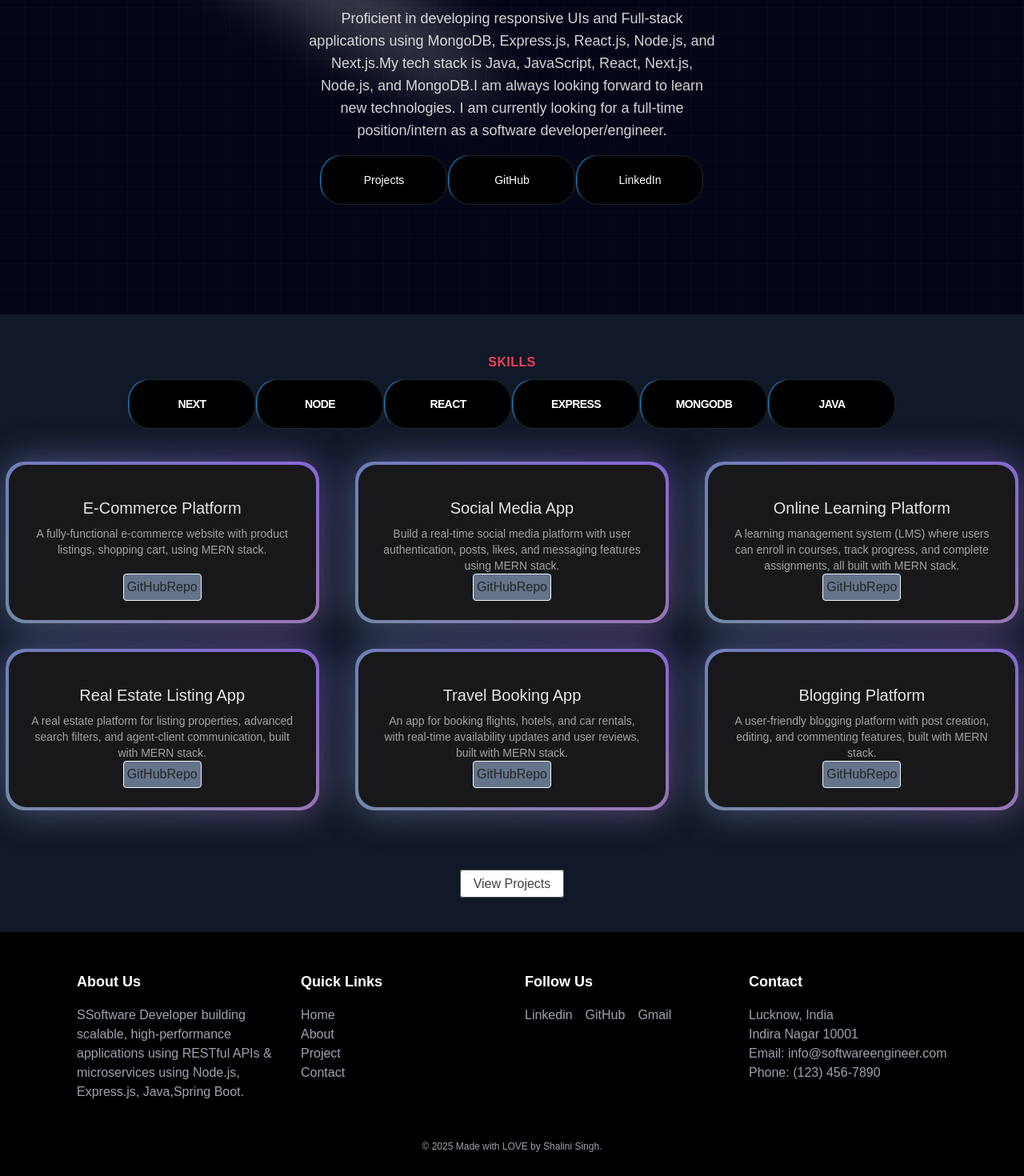
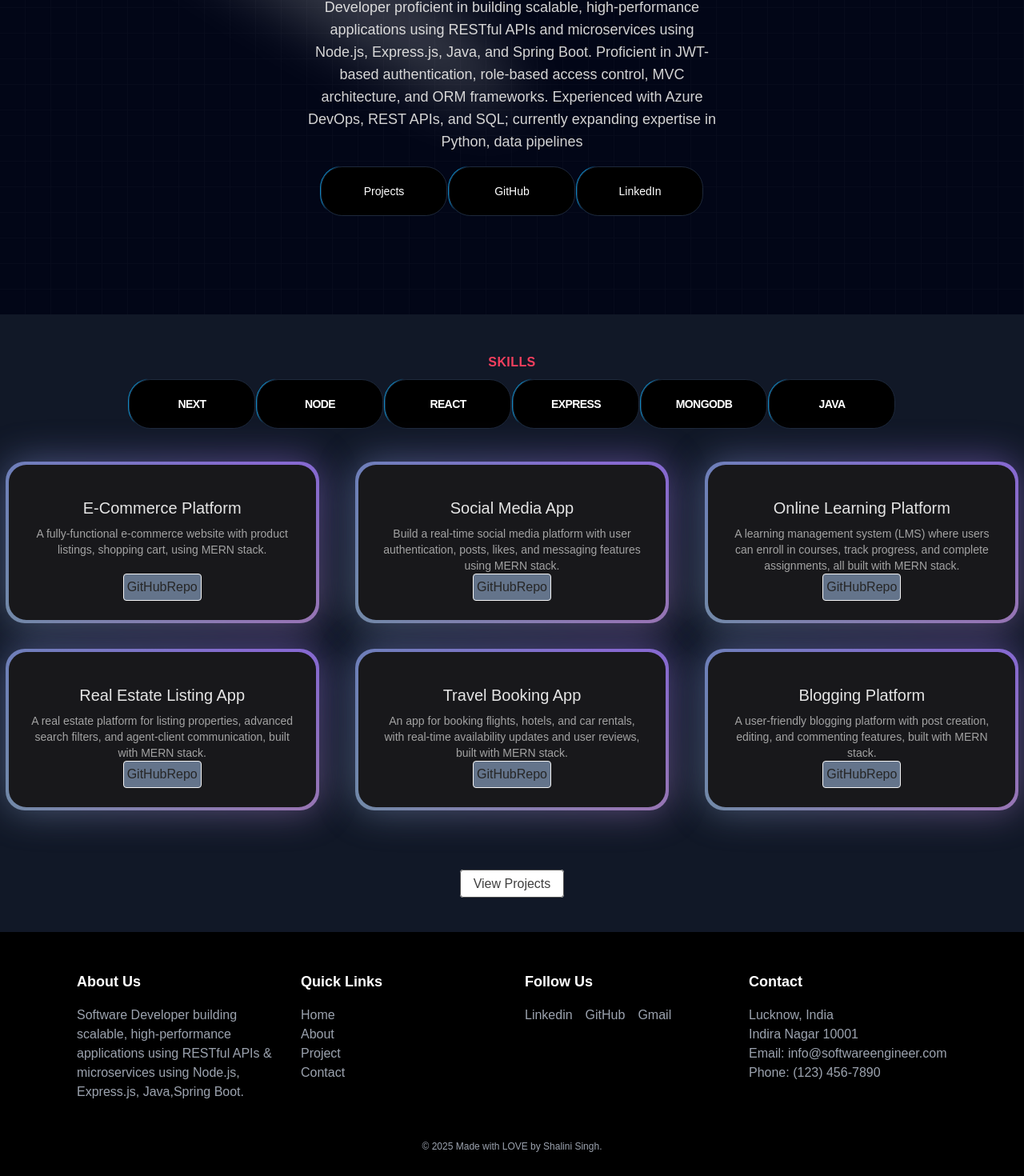
Before and after one commit to Shalini06singh/portfolio, a Next.js app: page / in a window 1280 px wide. Shown: the part 247-1717 px from the top of the page at 80% size. Built offline with nearby package versions, Linux system fonts and the light colour scheme.

Commit message:
updatedresume

```diff
--- a/src/app/components/Footer.tsx
+++ b/src/app/components/Footer.tsx
@@ -7,7 +7,7 @@ function Footer() {
     <div>
       <h2 className="text-white text-lg font-semibold mb-4">About Us</h2>
       <p className="mb-4">
-       SSoftware Developer building scalable, high-performance applications using RESTful APIs &
+       Software Developer building scalable, high-performance applications using RESTful APIs &
 microservices using Node.js, Express.js, Java,Spring Boot.
       </p>
     </div>
--- a/src/app/components/Sections.tsx
+++ b/src/app/components/Sections.tsx
@@ -18,11 +18,12 @@ function Sections() {
           Hi.. I am Shalini Singh.
         </h2>
         <p className="mt-4 font-normal text-base md:text-lg text-neutral-300 max-w-lg mx-auto">
-          Proficient in developing responsive UIs and Full-stack applications
-          using MongoDB, Express.js, React.js, Node.js, and Next.js.My tech stack is
-          Java, JavaScript, React, Next.js, Node.js, and MongoDB.I am always looking forward to learn new
-          technologies. I am currently looking for a full-time position/intern
-          as a software developer/engineer.
+          Developer proficient in building scalable, high-performance
+          applications using RESTful APIs and microservices using Node.js,
+          Express.js, Java, and Spring Boot. Proficient in JWT-based
+          authentication, role-based access control, MVC architecture, and ORM
+          frameworks. Experienced with Azure DevOps, REST APIs, and SQL;
+          currently expanding expertise in Python, data pipelines
         </p>
         <div className="mt-4">
           <Link href={"/projects"}>
```
